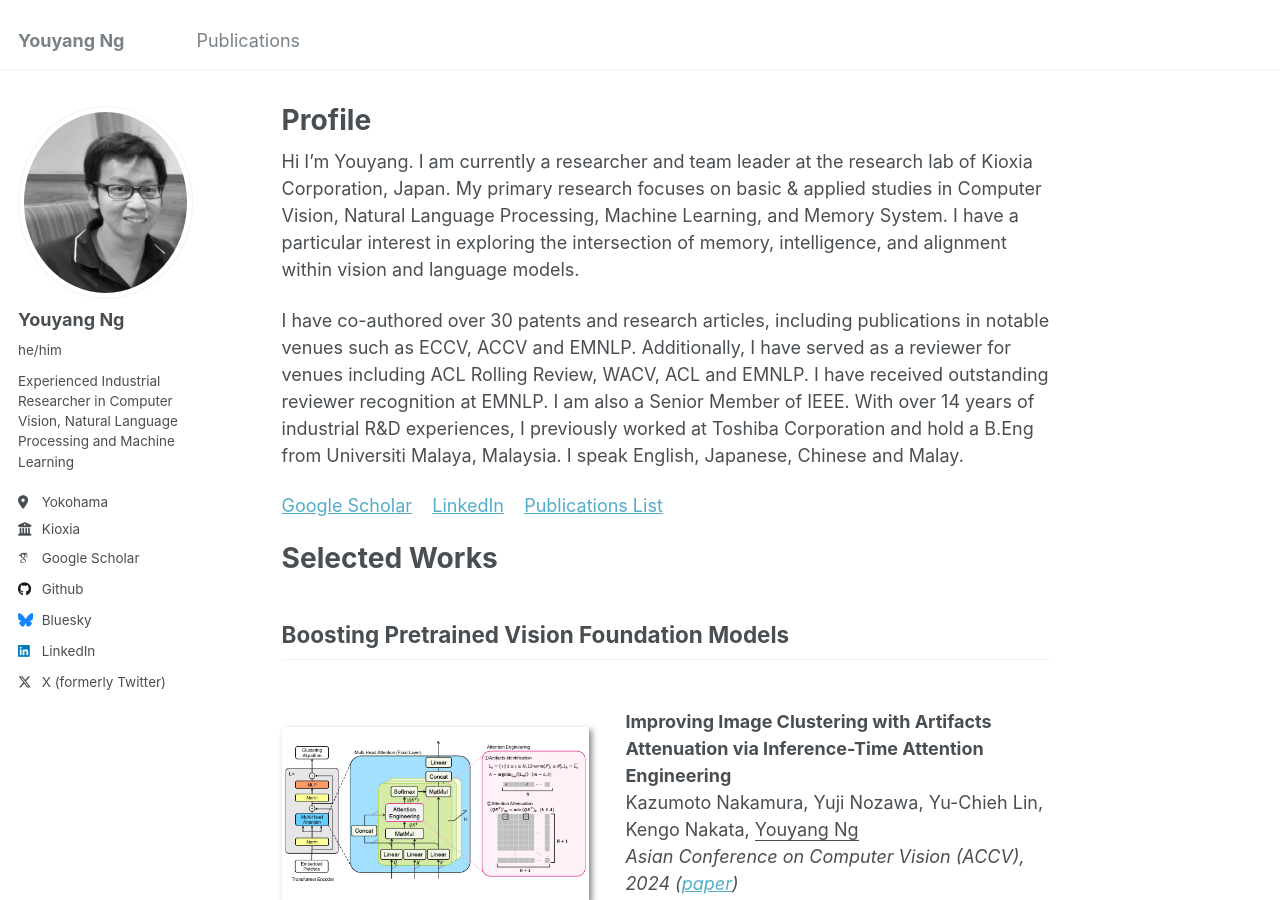
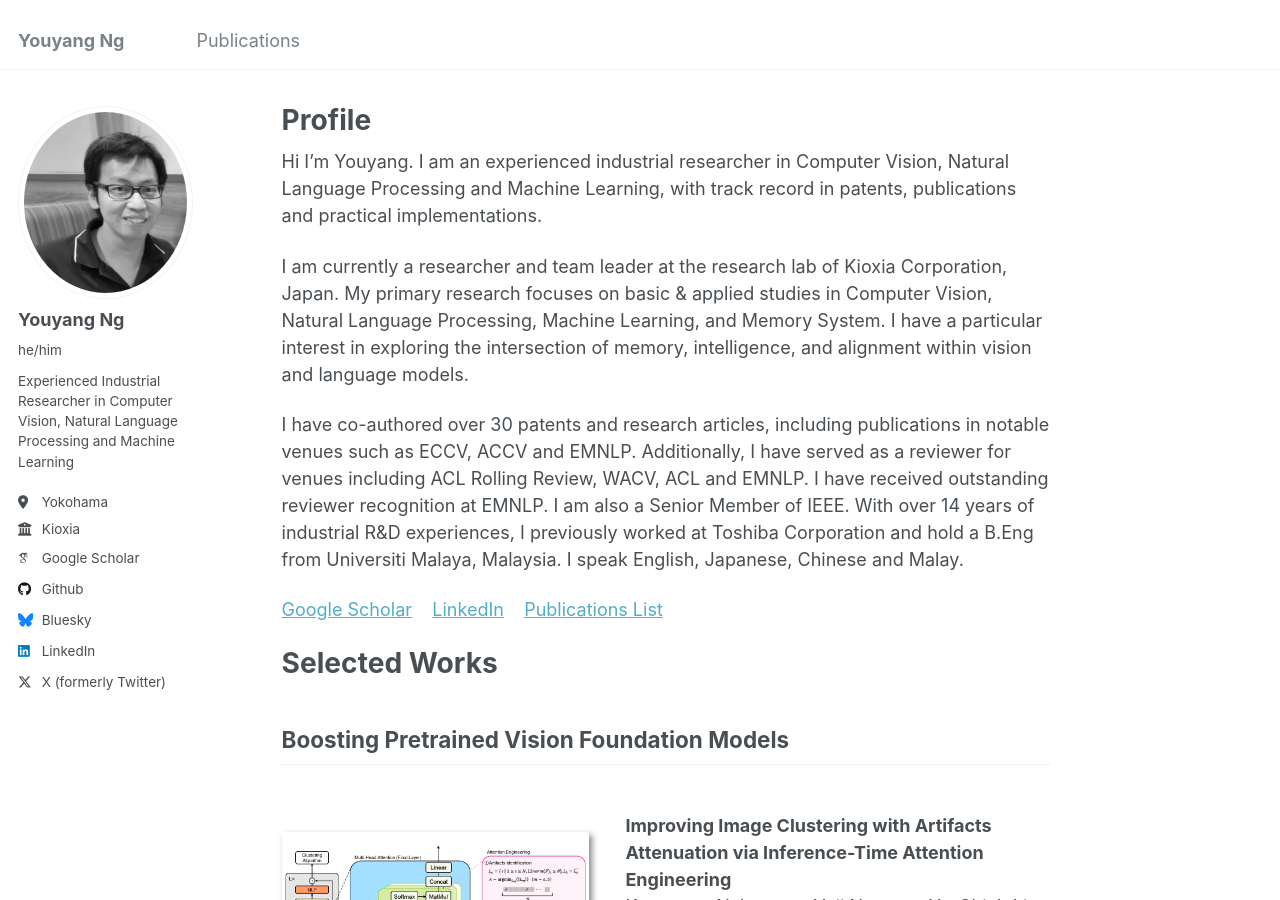
Before and after one commit to yy29/yy29.github.io, a Jekyll site: the page built from _pages/about.md, in a window 1280 px wide and 900 px high. Built offline with Jekyll 4.4.1, drawn with Linux system fonts in a browser that asks for light colours; some web fonts are replaced.

Commit message:
Update about.md

```diff
--- a/_pages/about.md
+++ b/_pages/about.md
@@ -7,7 +7,9 @@ redirect_from:
   - /about.html
 ---
 
-Hi I'm Youyang. I am currently a researcher and team leader at the research lab of Kioxia Corporation, Japan. My primary research focuses on basic & applied studies in Computer Vision, Natural Language Processing, Machine Learning, and Memory System. I have a particular interest in exploring the intersection of memory, intelligence, and alignment within vision and language models.
+Hi I'm Youyang. I am an experienced industrial researcher in  Computer Vision, Natural Language Processing and Machine Learning, with track record in patents, publications and practical implementations.
+
+I am currently a researcher and team leader at the research lab of Kioxia Corporation, Japan. My primary research focuses on basic & applied studies in Computer Vision, Natural Language Processing, Machine Learning, and Memory System. I have a particular interest in exploring the intersection of memory, intelligence, and alignment within vision and language models.
 
 I have co-authored over 30 patents and research articles, including publications in notable venues such as ECCV, ACCV and EMNLP. Additionally, I have served as a reviewer for venues including ACL Rolling Review, WACV, ACL and EMNLP. I have received outstanding reviewer recognition at EMNLP. I am also a Senior Member of IEEE. With over 14 years of industrial R&D experiences, I previously worked at Toshiba Corporation and hold a B.Eng from Universiti Malaya, Malaysia. I speak English, Japanese, Chinese and Malay.
 
```
